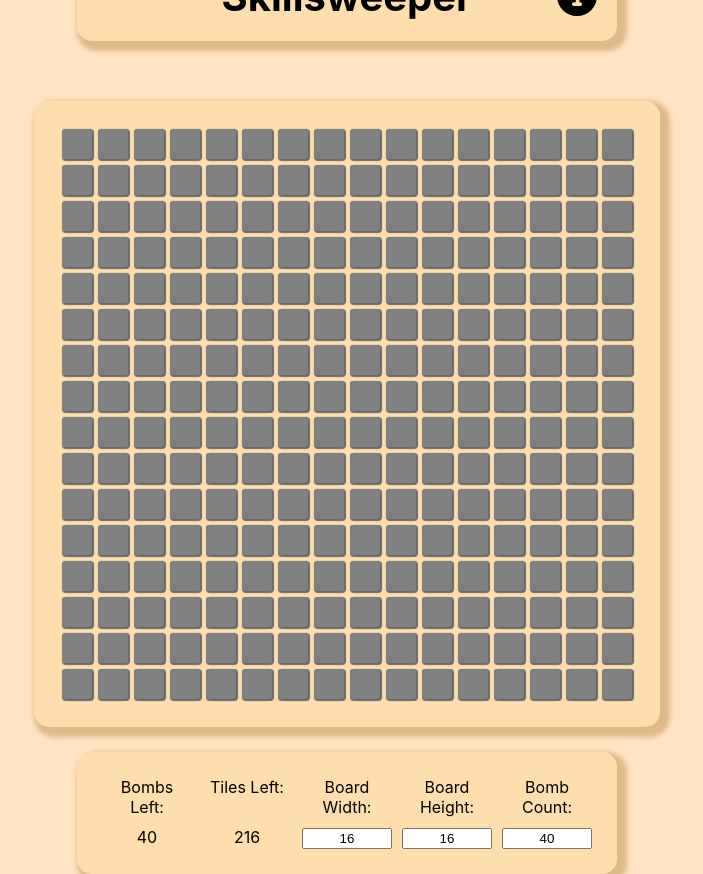
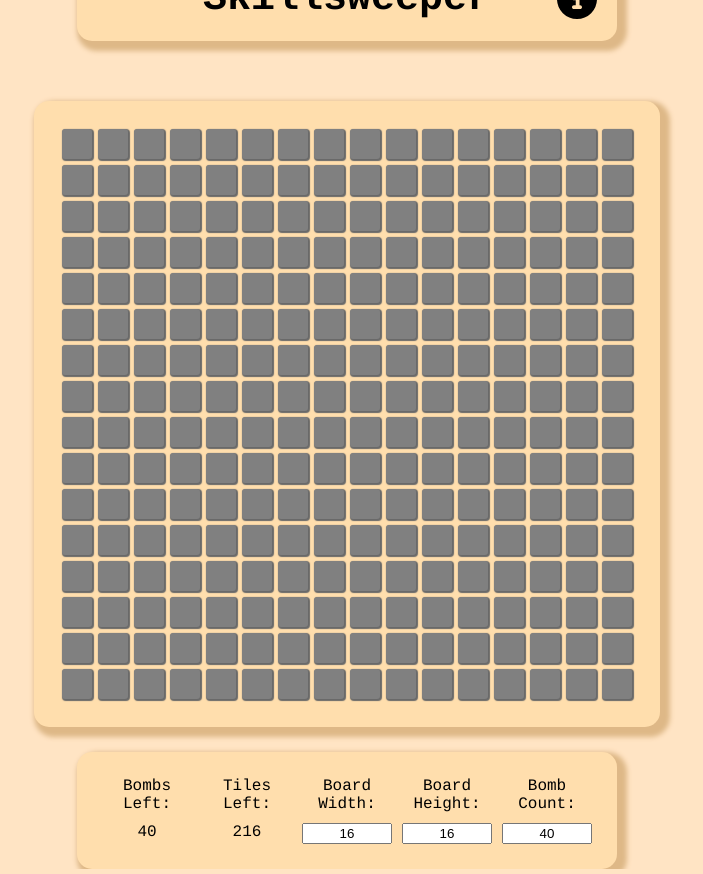
Before and after one commit to s-dylan-kim/Skillsweeper, a React (Create React App) app: page / in a window 1280 px wide. Shown: the whole page, without its empty margins (293-996 px from the left). Built offline with nearby package versions, Linux system fonts and the light colour scheme.

Commit message:
change font

```diff
--- a/src/index.css
+++ b/src/index.css
@@ -6,11 +6,8 @@ body {
   -webkit-font-smoothing: antialiased;
   -moz-osx-font-smoothing: grayscale;
   background-color: bisque;
-  /* height: 100vh; */
-}
-
-#root {
-  /* height: 100%; */
+  font-family: 'Courier Prime', Courier, monospace;
+  font-weight: 500;
 }
 
 code {
--- a/src/minesweeper/minesweeperTypes.ts
+++ b/src/minesweeper/minesweeperTypes.ts
@@ -19,5 +19,5 @@ export type populateValidityStackInfo = {
 
 export type configurationInfo = {
     board: number[][],
-    bombCount: number
+    bombCount: number // store bomb count, to solve potential future edge cases
 }
```
